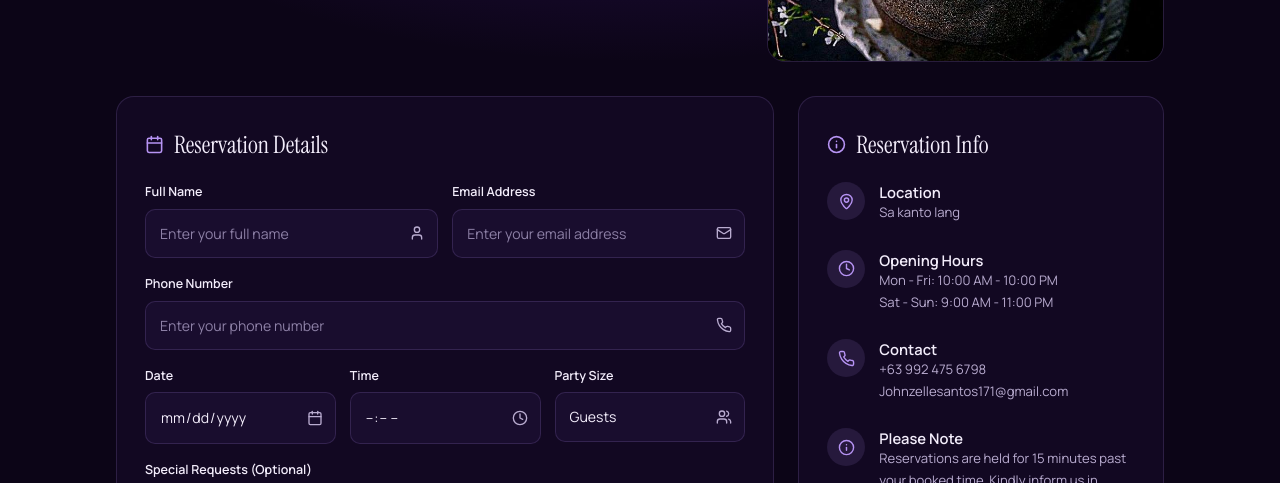
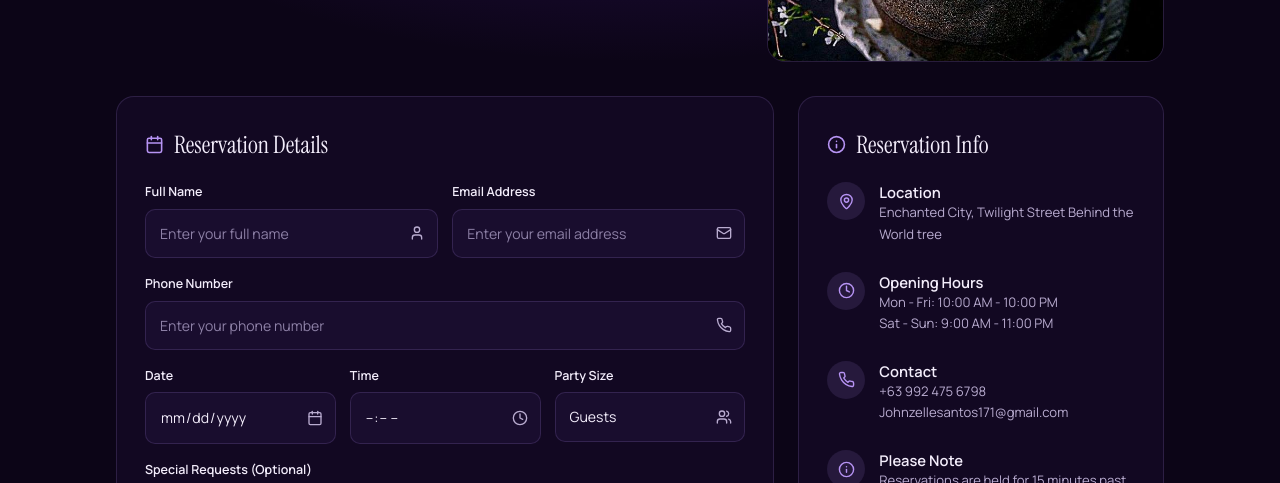
Before and after one commit to JohnzelleSantos/Figmaa, a plain HTML site: page reservation.html in a window 1280 px wide. Shown: the part 303-786 px from the top of the page. Drawn offline with nearby package versions, Linux system fonts and the light colour scheme.

Commit message:
Critique Changes

```diff
--- a/reservation.html
+++ b/reservation.html
@@ -52,7 +52,7 @@
     <aside class="card info">
       <h2><i data-lucide="info"></i>Reservation Info</h2>
       <ul>
-        <li><span class="ic"><i data-lucide="map-pin"></i></span><div><h3>Location</h3><p>Sa kanto lang</p></div></li>
+        <li><span class="ic"><i data-lucide="map-pin"></i></span><div><h3>Location</h3><p>Enchanted City, Twilight Street Behind the World tree </p></div></li>
         <li><span class="ic"><i data-lucide="clock"></i></span><div><h3>Opening Hours</h3><p>Mon - Fri: 10:00 AM - 10:00 PM<br>Sat - Sun: 9:00 AM - 11:00 PM</p></div></li>
         <li><span class="ic"><i data-lucide="phone"></i></span><div><h3>Contact</h3><p>+63 992 475 6798<br>Johnzellesantos171@gmail.com</p></div></li>
         <li><span class="ic"><i data-lucide="info"></i></span><div><h3>Please Note</h3><p>Reservations are held for 15 minutes past your booked time. Kindly inform us in advance for any changes.</p></div></li>
```
